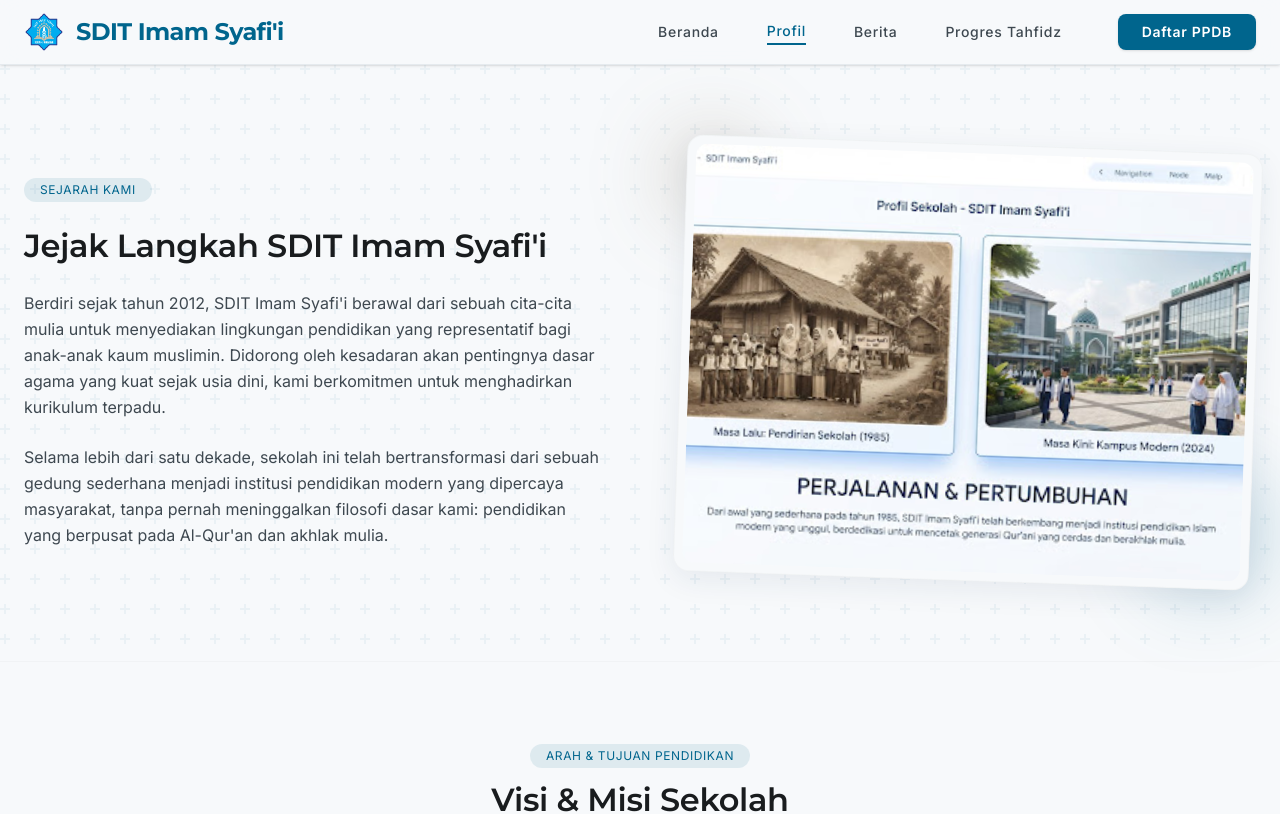
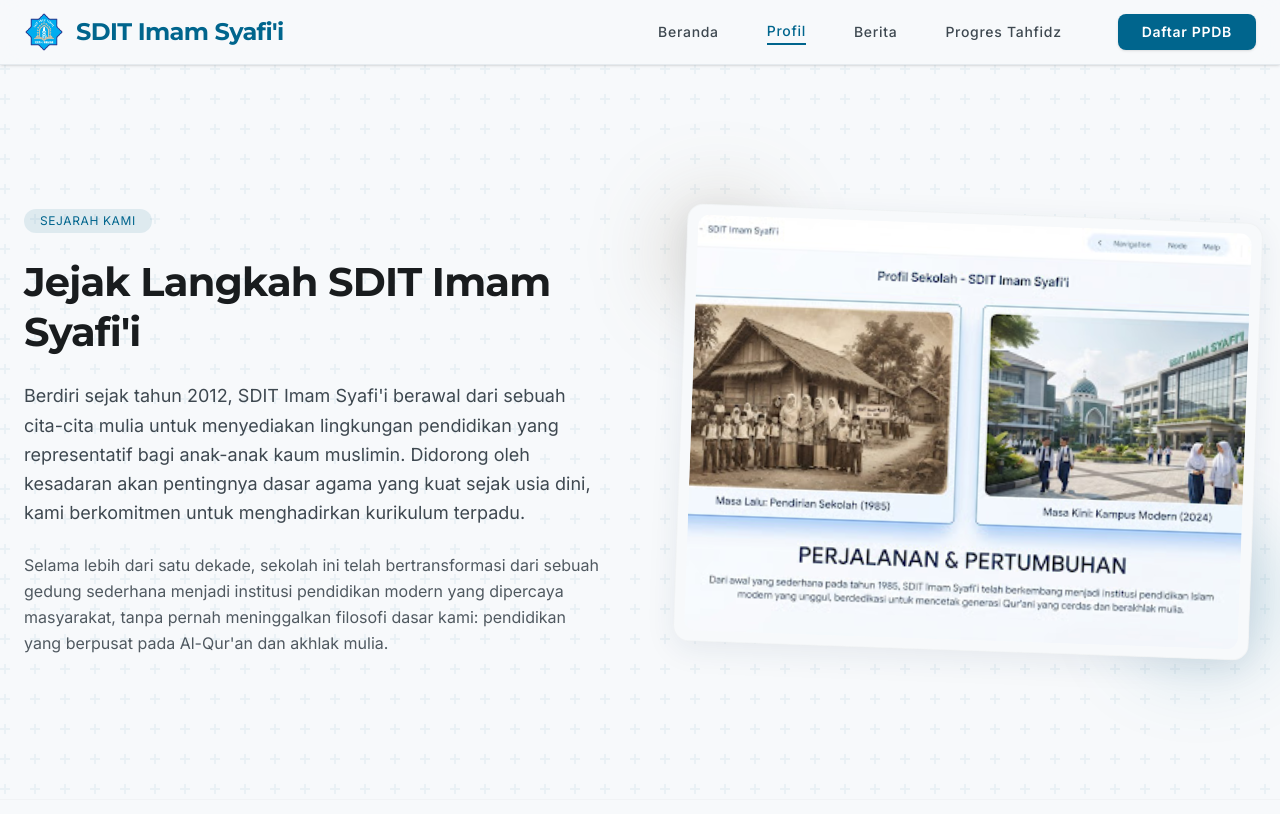
Before and after one commit to hafidzullah-onlearning/sdit-imam-syafii, a Next.js app: page /profil in a window 1280 px wide. Shown: the top 814 px of the page. Built offline with nearby package versions, Linux system fonts and the light colour scheme.

Commit message:
feat: add Sejarah component to display school history section

```diff
--- a/src/components/Sejarah.tsx
+++ b/src/components/Sejarah.tsx
@@ -3,34 +3,35 @@
 
 export default function Sejarah() {
   return (
-    <section className="py-xl bg-surface islamic-pattern border-b border-surface-variant/30">
-      <div className="px-gutter max-w-container-max mx-auto grid md:grid-cols-2 gap-xl items-center">
+    <section className="relative md:min-h-[calc(100vh-4rem)] flex items-center justify-center py-12 md:py-16 bg-surface islamic-pattern border-b border-surface-variant/30">
+      <div className="px-gutter max-w-container-max mx-auto grid md:grid-cols-2 gap-xl items-center w-full">
         <div className="space-y-md">
           <div className="inline-block px-4 py-1 rounded-full bg-primary/10 text-primary font-label-bold text-xs uppercase tracking-wider">
             Sejarah Kami
           </div>
-          <h2 className="font-headline-lg text-headline-lg text-on-surface">
+          <h2 className="font-headline-lg text-headline-xl md:text-[40px] text-on-surface leading-tight">
             Jejak Langkah SDIT Imam Syafi'i
           </h2>
-          <p className="font-body-md text-body-md text-on-surface-variant leading-relaxed">
+          <p className="font-body-md text-body-lg text-on-surface-variant leading-relaxed">
             Berdiri sejak tahun 2012, SDIT Imam Syafi'i berawal dari sebuah cita-cita mulia untuk menyediakan lingkungan pendidikan yang representatif bagi anak-anak kaum muslimin. Didorong oleh kesadaran akan pentingnya dasar agama yang kuat sejak usia dini, kami berkomitmen untuk menghadirkan kurikulum terpadu.
           </p>
-          <p className="font-body-md text-body-md text-on-surface-variant leading-relaxed">
+          <p className="font-body-md text-body-md text-on-surface-variant leading-relaxed opacity-90">
             Selama lebih dari satu dekade, sekolah ini telah bertransformasi dari sebuah gedung sederhana menjadi institusi pendidikan modern yang dipercaya masyarakat, tanpa pernah meninggalkan filosofi dasar kami: pendidikan yang berpusat pada Al-Qur'an dan akhlak mulia.
           </p>
         </div>
 
         <div className="relative">
-          <div className="absolute -top-4 -left-4 w-24 h-24 bg-tertiary/20 rounded-full blur-2xl"></div>
-          <div className="absolute -bottom-4 -right-4 w-32 h-32 bg-primary/20 rounded-full blur-2xl"></div>
-          <div className="bg-surface p-2 rounded-2xl oceanic-shadow transform rotate-2 border border-surface-variant/30 relative">
-            <div className="relative w-full aspect-[4/3] rounded-xl overflow-hidden">
+          <div className="absolute -top-4 -left-4 w-28 h-28 bg-tertiary/20 rounded-full blur-2xl"></div>
+          <div className="absolute -bottom-4 -right-4 w-36 h-36 bg-primary/20 rounded-full blur-2xl"></div>
+          <div className="bg-surface p-2.5 rounded-2xl oceanic-shadow transform rotate-2 border border-surface-variant/30 relative">
+            <div className="relative w-full aspect-[4/3] max-h-[380px] md:max-h-[440px] rounded-xl overflow-hidden">
               <Image
                 src={historySchool}
                 alt="Sejarah perkembangan gedung dan lingkungan SDIT Imam Syafi'i"
                 fill
                 className="object-cover"
                 sizes="(max-width: 768px) 100vw, 50vw"
+                priority
               />
             </div>
           </div>
```
